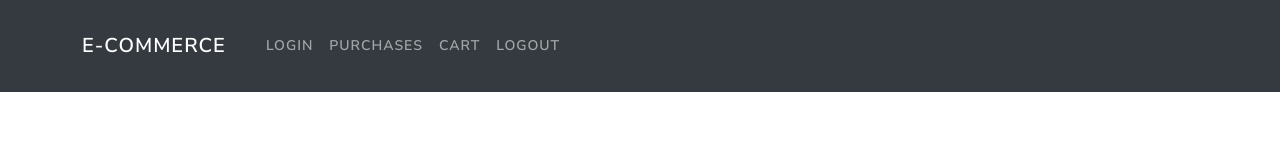
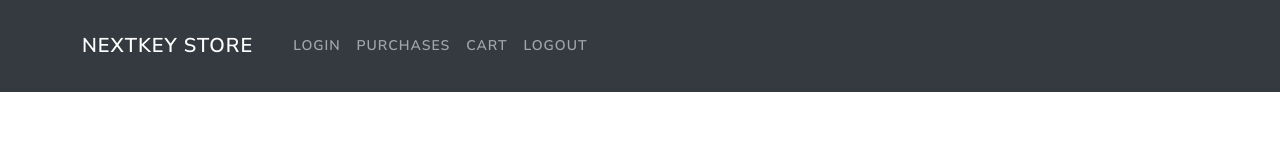
Before and after one commit to S3ck1/e-commerce, a React (Vite) app: page / in a window 1280 px wide. Shown: the top 146 px of the page. Built offline with nearby package versions, Linux system fonts and the light colour scheme; no server answers.

Commit message:
navbar brand modified

```diff
--- a/src/components/MyNavBar.jsx
+++ b/src/components/MyNavBar.jsx
@@ -21,7 +21,7 @@ const MyNavBar = () => {
         bg="dark" variant="dark">
         <Container>
           <Navbar.Brand to="/" as={Link}>
-            E-Commerce
+            NextKey Store
           </Navbar.Brand>
           <Nav className="me-auto">
             <Nav.Link as={Link} to="/login">
```
